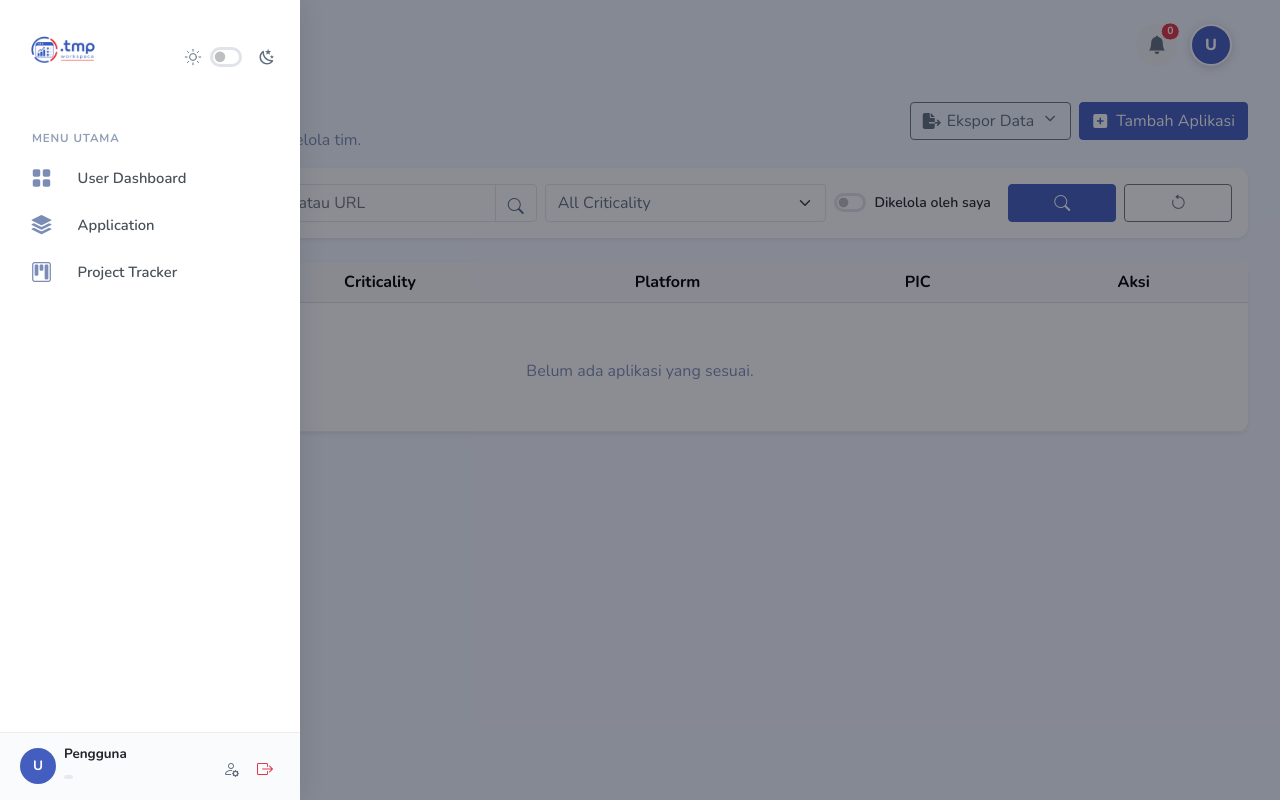
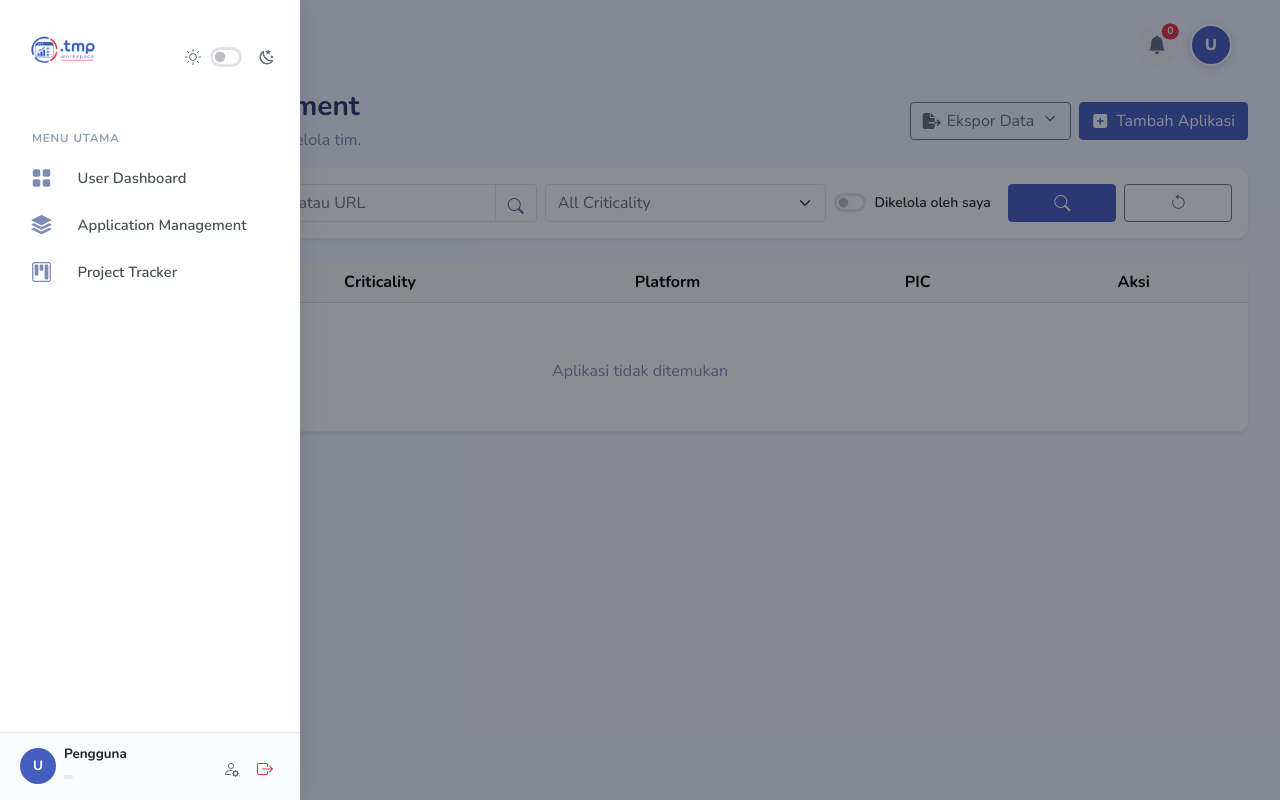
Before and after one commit to Mikosfy14/.tmp-app, a CodeIgniter 4 app: the page made by app/Views/application/index.php in a window 1280 px wide. Run offline with PHP 8.4 and a stand-in for CodeIgniter, Linux system fonts and the light colour scheme; the template is opened without the code that fills it, so the values that code supplies are empty; some libraries are stand-ins or nearby versions.

Commit message:
style(ui): standardize application naming, login message, and user edit form

```diff
--- a/app/Controllers/Auth.php
+++ b/app/Controllers/Auth.php
@@ -63,7 +63,7 @@ class Auth extends BaseController
 
         // Cek status akun (is_active)
         if (isset($user['is_active']) && (int) $user['is_active'] !== 1) {
-            return redirect()->back()->withInput()->with('error', 'Akun Anda sudah dinonaktifkan. Silakan hubungi administrator.');
+            return redirect()->back()->withInput()->with('error', 'Akun Anda sudah dinonaktifkan. Silakan hubungi Kepala Departemen jika ini keliru');
         }
 
         // Hapus token throttle setelah login berhasil
--- a/app/Views/application/index.php
+++ b/app/Views/application/index.php
@@ -181,7 +181,7 @@ $criticalityClass = static fn(?string $name) => match ($name) {
 <?= $this->section('content') ?>
 <div class="page-heading application-page-heading d-flex flex-wrap justify-content-between align-items-center gap-2 mb-3">
     <div>
-        <h3 class="mb-1">Application</h3>
+        <h3 class="mb-1">Application Management</h3>
         <p class="text-muted mb-0">Katalog aplikasi dan service yang dikelola tim.</p>
     </div>
     <?php
@@ -316,7 +316,7 @@ $hasActiveAdvancedFilter = !empty($selectedCriticality) || $managedByMe;
                 <tbody>
                     <?php if (!$applications): ?><tr>
                             <td colspan="5" class="text-center py-5">
-                                <p class="text-muted mt-2 mb-0">Belum ada aplikasi yang sesuai.</p>
+                                <p class="text-muted mt-2 mb-0">Aplikasi tidak ditemukan</p>
                             </td>
                         </tr><?php endif ?>
                     <?php foreach ($applications as $app): $criticalityName = $app['criticality_recovery'] ?? null;
--- a/app/Views/layouts/sidebar.php
+++ b/app/Views/layouts/sidebar.php
@@ -54,7 +54,7 @@ $roleBadgeClass = match (strtolower($userRole)) {
                 <li class="sidebar-item <?= is_active('aplikasi') ?>">
                     <a href="<?= base_url('/aplikasi') ?>" class='sidebar-link d-flex align-items-center'>
                         <i class="bi bi-stack me-2 fs-5"></i>
-                        <span>Application</span>
+                        <span>Application Management</span>
                     </a>
                 </li>
 
```
Also changed, not shown: app/Views/users/_form.php (+10 -3 lines).
